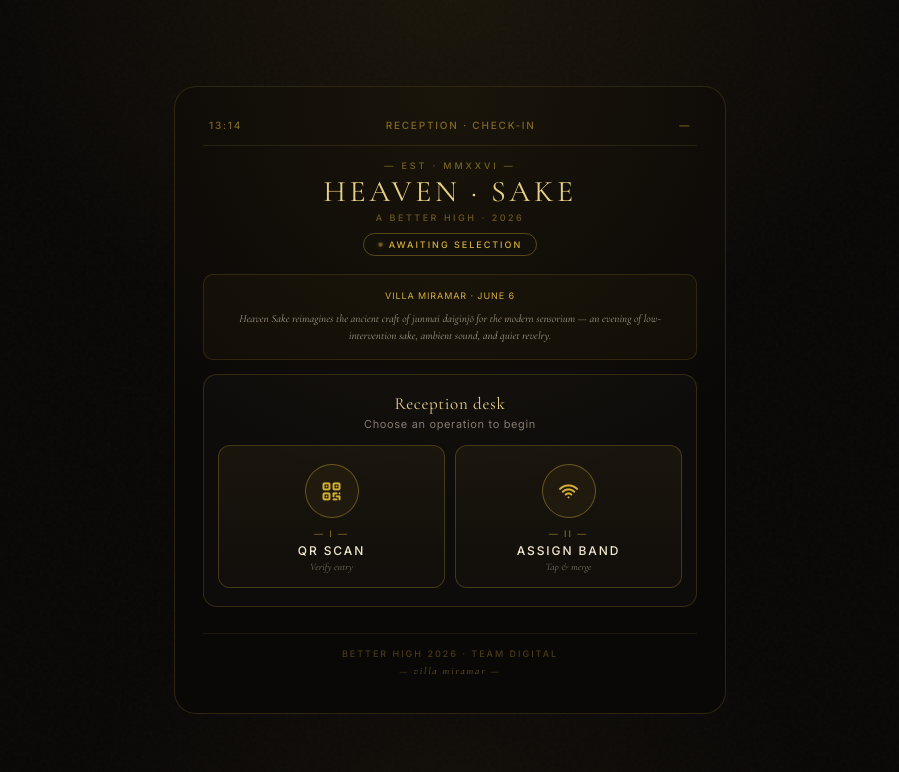
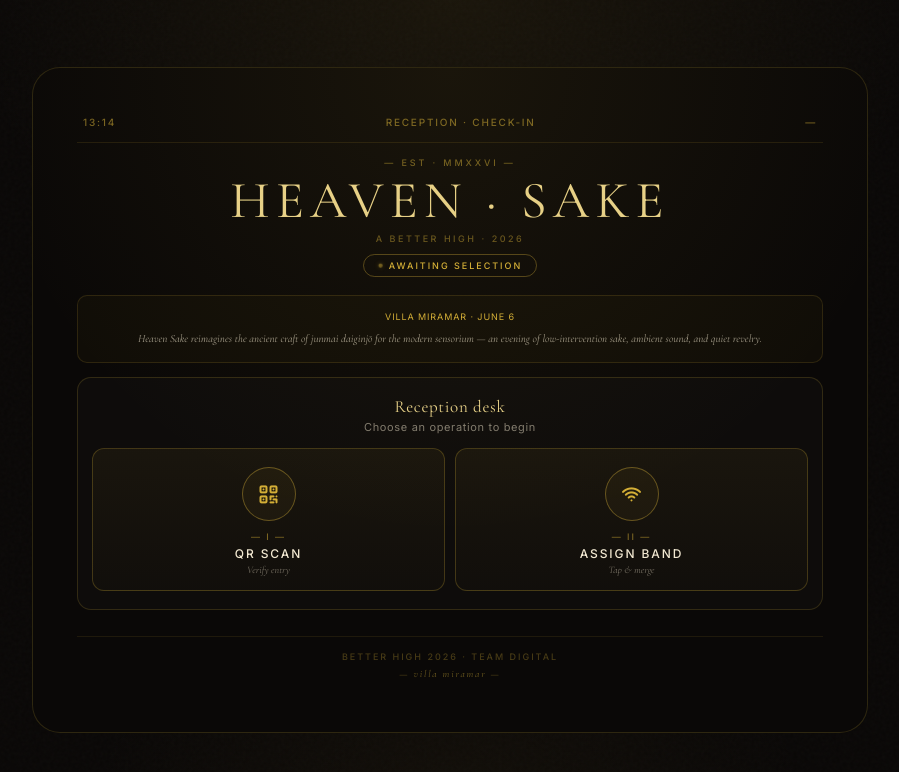
Before and after one commit to Raghavww/Brightlife, a website: page index.html in a window 1280 px wide. Shown: the whole page, without its empty margins (190-1089 px from the left). Drawn offline with nearby package versions, Linux system fonts and the light colour scheme; a web font is replaced by a local one.

```diff
--- a/index.html
+++ b/index.html
@@ -165,8 +165,8 @@
     }
   }
 
-  /* ============================== */
-  /*  TABLET & DESKTOP (≥ 768px)   */
+ /* ============================== */
+  /*  TABLET (≥ 768px)              */
   /* ============================== */
   @media (min-width: 768px) {
     body {
@@ -176,26 +176,68 @@
       padding: 32px 0;
     }
     .wrap {
-      max-width: 560px;
+      max-width: 720px;
       padding: 0 24px;
       min-height: auto;
     }
-    .hs-frame { padding: 32px 28px 36px; }
-    .hs-name { font-size: 30px !important; }
-    .brand-info { font-size: 13px; padding: 18px; }
-    .hs-card { padding: 24px 20px; }
-    .hs-card-title { font-size: 22px; }
-    .hs-card-sub { font-size: 13px; }
-    .hs-opt { padding: 24px 12px 20px; }
-    .hs-icon-wrap { width: 64px; height: 64px; }
-    .hs-icon-wrap i { font-size: 28px; }
-    .hs-opt-title { font-size: 13px; }
-    .qr-scan-area { max-width: 280px; }
-    .wb-stage { max-width: 320px; height: 260px; }
-  }
-
+    .hs-frame { padding: 40px 36px 44px; border-radius: 24px; }
+    .hs-top { font-size: 11px; padding: 0 8px 18px; margin-bottom: 22px; }
+    .hs-brand { margin-bottom: 24px; }
+    .hs-est { font-size: 11px; margin-bottom: 8px; }
+    .hs-name { font-size: 44px !important; letter-spacing: 0.16em; }
+    .hs-event { font-size: 11px; margin-top: 8px; }
+    .hs-pill { font-size: 11px; padding: 7px 18px; margin-top: 14px; }
+    .brand-info { font-size: 15px; padding: 22px 24px; margin-bottom: 22px; line-height: 1.8; }
+    .brand-info strong { font-size: 11px; margin-bottom: 10px; }
+    .hs-card { padding: 32px 28px; border-radius: 16px; }
+    .hs-card-title { font-size: 30px; margin-bottom: 6px; }
+    .hs-card-sub { font-size: 14px; margin-bottom: 22px; }
+    .hs-options { gap: 18px; }
+    .hs-opt { padding: 32px 16px 26px; border-radius: 14px; }
+    .hs-icon-wrap { width: 80px; height: 80px; margin-bottom: 16px; }
+    .hs-icon-wrap i { font-size: 36px; }
+    .hs-num { font-size: 11px; letter-spacing: 0.28em; margin-bottom: 8px; }
+    .hs-opt-title { font-size: 16px; letter-spacing: 0.2em; margin-bottom: 6px; }
+    .hs-opt-desc { font-size: 13px; }
+    .hs-foot { font-size: 11px; padding-top: 22px; margin-top: 22px; }
+    .hs-foot-event { font-size: 13px; margin-top: 10px; }
+
+    .qr-scan-area { max-width: 320px; }
+    #reader, #reader2 { max-width: 360px; }
+    .wb-stage { max-width: 360px; height: 280px; }
+
+    .result-name { font-size: 36px; }
+    .result-icon { width: 88px; height: 88px; }
+    .result-icon i { font-size: 40px; }
+
+    .wb-btn { padding: 16px; font-size: 12px; }
+    .wb-input { padding: 16px 18px; font-size: 14px; }
+  }
+
+  /* ============================== */
+  /*  DESKTOP (≥ 1024px)            */
+  /* ============================== */
   @media (min-width: 1024px) {
-    .wrap { max-width: 600px; }
+    .wrap { max-width: 820px; padding: 0 32px; }
+    .hs-frame { padding: 48px 44px 52px; border-radius: 28px; }
+    .hs-name { font-size: 52px !important; }
+    .brand-info { font-size: 16px; padding: 26px 28px; }
+    .hs-card { padding: 36px 32px; }
+    .hs-card-title { font-size: 34px; }
+    .hs-card-sub { font-size: 15px; }
+    .hs-options { gap: 22px; }
+    .hs-opt { padding: 38px 18px 30px; }
+    .hs-icon-wrap { width: 88px; height: 88px; margin-bottom: 18px; }
+    .hs-icon-wrap i { font-size: 40px; }
+    .hs-opt-title { font-size: 18px; letter-spacing: 0.22em; }
+    .hs-opt-desc { font-size: 14px; }
+  }
+
+  /* ============================== */
+  /*  LARGE DESKTOP (≥ 1280px)      */
+  /* ============================== */
+  @media (min-width: 1280px) {
+    .wrap { max-width: 900px; }
   }
 
   /* ============================== */
```
